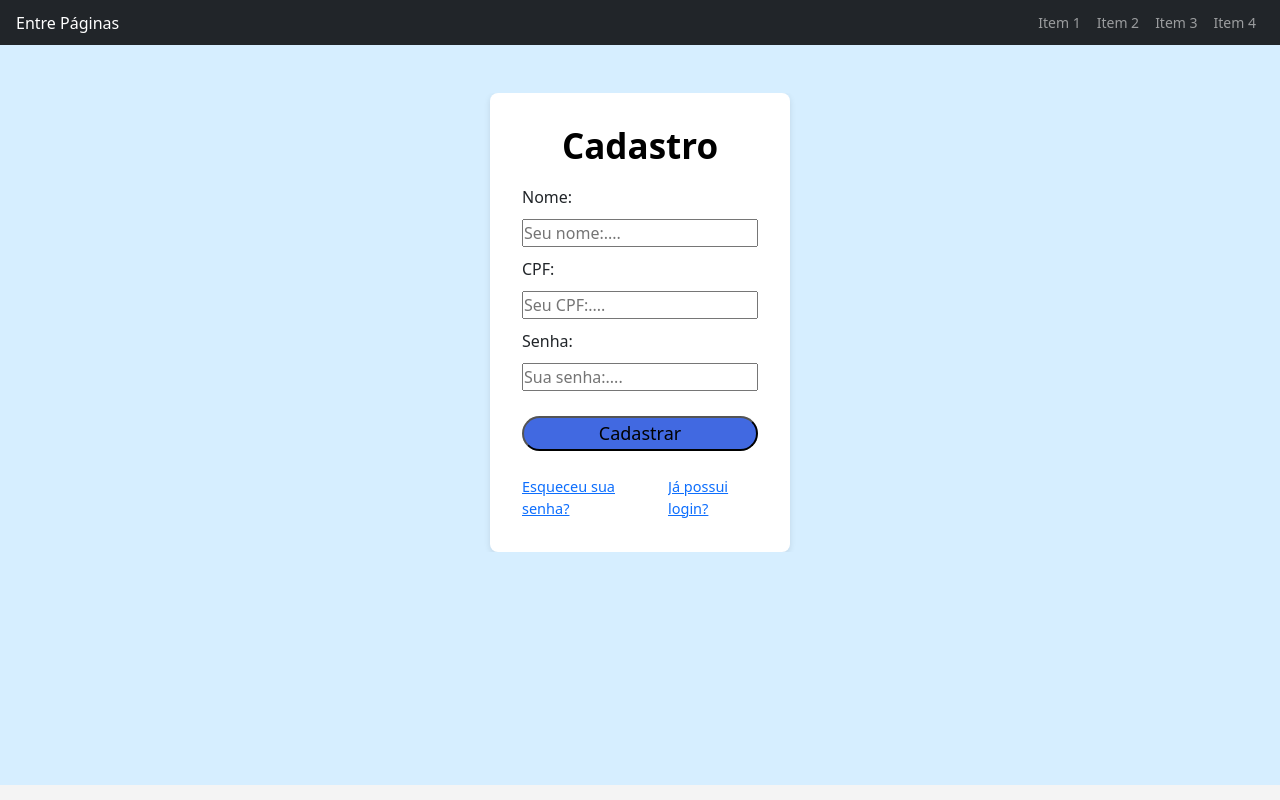
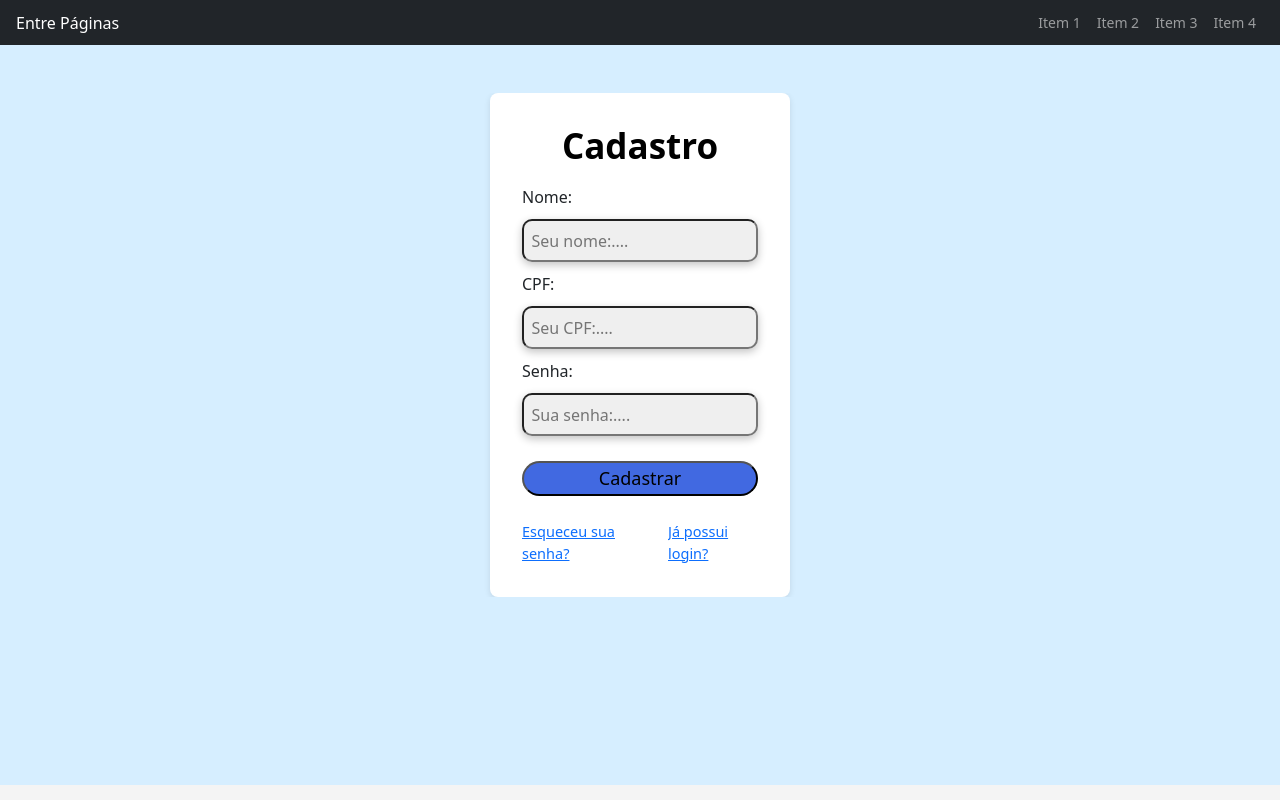
Before and after one commit to nathandacunha/projetoEntrePaginas, a React app in the folder frontend/: page / in a window 1280 px wide. Built offline with nearby package versions, Linux system fonts and the light colour scheme; the HTML template or start-up script is replaced by a standard one.

Commit message:
feat(css): estilização dos campos inputs em cadastro

```diff
--- a/frontend/src/styles/FormularioCadastro.css
+++ b/frontend/src/styles/FormularioCadastro.css
@@ -91,3 +91,13 @@
 .formulario_cadastro a:hover {
     color: var(--transition-effect-hover-color);
 }
+
+/* Estilização do campo de formulario */
+
+.formulario_cadastro input {
+    background-color: #eeee;
+    border-radius:10px;
+    padding: 7.5px;
+
+    box-shadow: rgba(0, 0, 0, 0.24) 0px 3px 8px;;
+}
```
